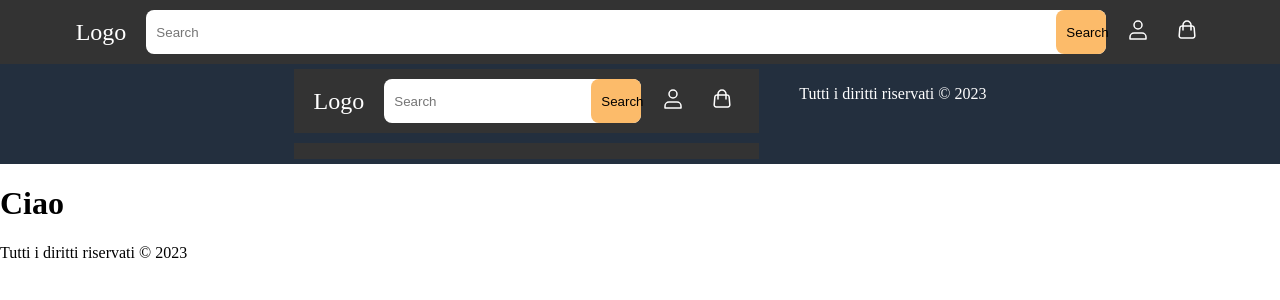
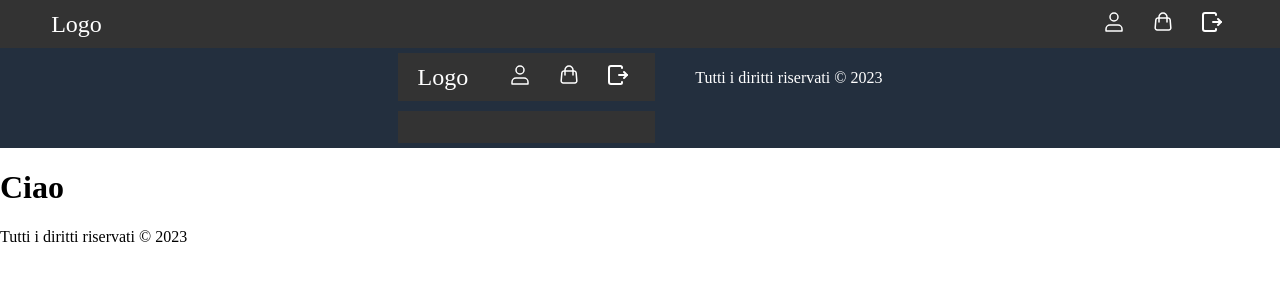
Before and after one commit to restX98/hw1, a PHP site: page /pages/home.php in a window 1280 px wide. Shown: the top 300 px of the page. Run offline with PHP 8.4, Linux system fonts and the light colour scheme.

Commit message:
Added logout button, edit header, removed search bar :'(

```diff
--- a/client/css/header.css
+++ b/client/css/header.css
@@ -27,14 +27,14 @@ header .logo a {
   text-decoration: none;
 }
 
-header .search-bar {
+header .separator {
   margin-left: 20px;
   flex: 1 1 auto;
   position: relative;
   max-width: 960px;
 }
 
-header .search-bar input[type="text"] {
+header .separator input[type="text"] {
   padding-left: 10px;
   padding-right: 70px;
   border: none;
@@ -44,7 +44,7 @@ header .search-bar input[type="text"] {
   border-radius: 8px;
 }
 
-header .search-bar button[type="submit"] {
+header .separator button[type="submit"] {
   padding: 5px 10px;
   border: none;
   position: absolute;
@@ -57,20 +57,17 @@ header .search-bar button[type="submit"] {
   background-color: #fcbb6a;
 }
 
-header .cart,
-header .user {
+header .icon {
   display: inline-block;
   margin-left: 20px;
 }
 
-header .cart a ,
-header .user a {
+header .icon a {
   text-decoration: none;
   color: #333;
 }
 
-header .cart a img,
-header .user a img {
+header .icon a img {
   width: 24px;
   height: 24px;
   margin-right: 5px;
@@ -108,7 +105,7 @@ header .categories li a {
 }
 
 @media (max-width: 600px) {
-  header .search-bar {
+  header .separator {
     flex-basis: 100%; /* Larghezza al 100% per gli elementi in una riga separata */
     order: 1;
   }
--- a/includes/header.php
+++ b/includes/header.php
@@ -8,20 +8,23 @@
     <div class="top-bar">
         <div class="container">
             <div class="logo">
-                <a href="#">Logo</a>
+                <a href="/hw1">Logo</a>
             </div>
-            <div class="search-bar">
-                <input type="text" placeholder="Search">
-                <button type="submit">Search</button>
+            <div class="separator">
             </div>
-            <div class="user">
+            <div class="user icon">
                 <a href="/hw1/profile">
                     <img src="/hw1/client/icons/user.svg" alt="User Icon">
                 </a>
             </div>
-            <div class="cart">
+            <div class="cart icon">
                 <a href="#">
                     <img src="/hw1/client/icons/cart.svg" alt="Cart Icon">
+                </a>
+            </div>
+            <div class="logout icon">
+                <a href="/hw1/logout">
+                    <img src="/hw1/client/icons/logout.svg" alt="Logout Icon">
                 </a>
             </div>
         </div>
```
Also changed, not shown: client/icons/logout.svg (added).
